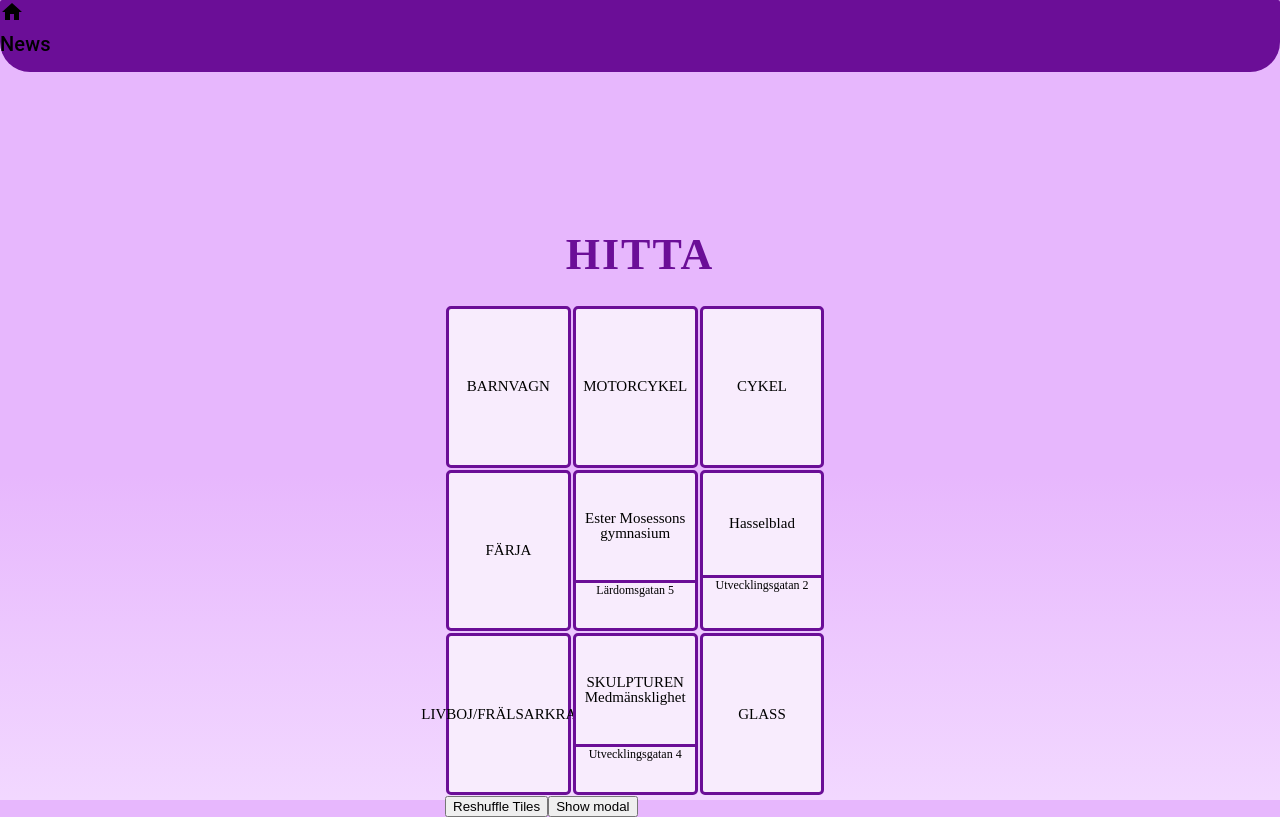
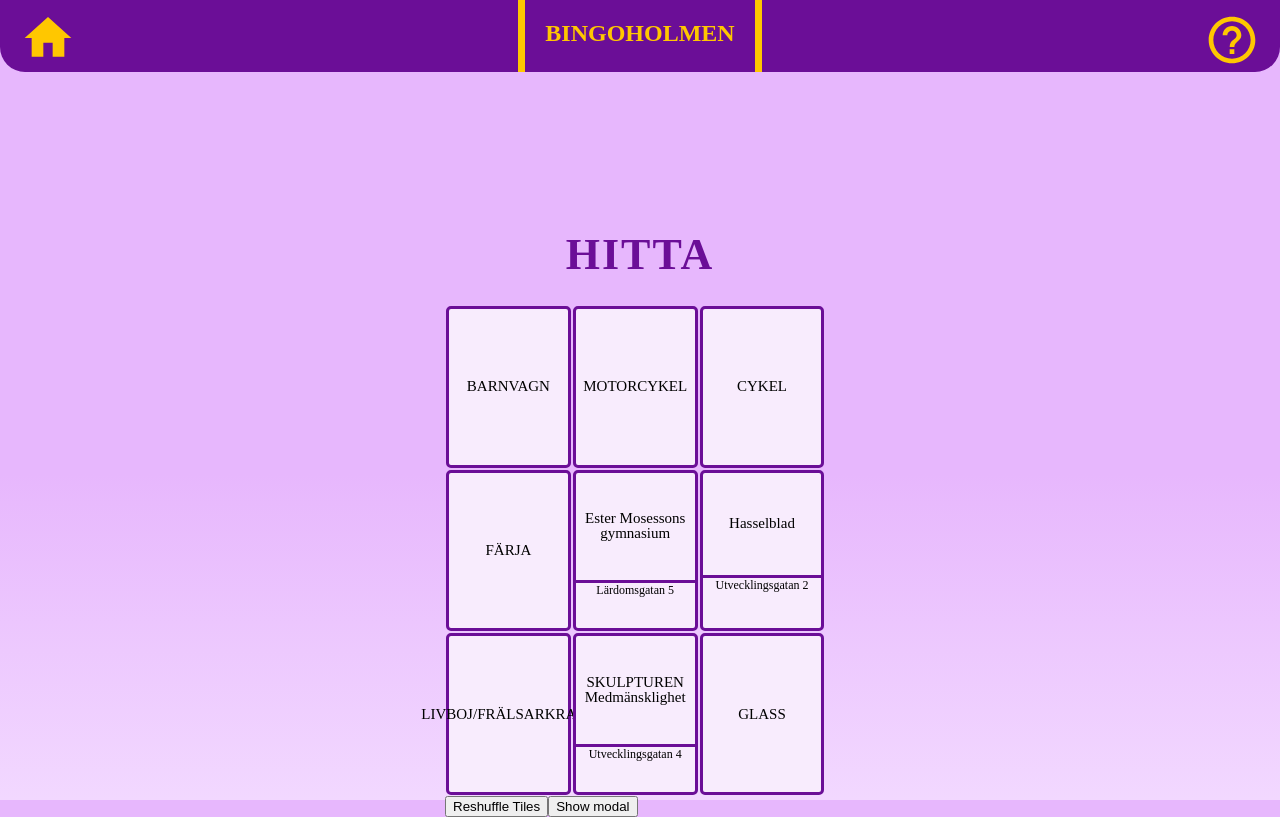
Before and after one commit to Henke-gh/bingoholmen, a React (Vite) app: page /bingo in a window 1280 px wide. Built offline with nearby package versions, Linux system fonts and the light colour scheme; a web font is replaced by a local one.

Commit message:
navbar things

```diff
--- a/src/App.css
+++ b/src/App.css
@@ -14,6 +14,7 @@
   --bongo-bread: "Krub", sans-serif;
   --bongo-bullet-dark: rgb(231, 183, 253);
   --bongo-bullet-light: rgb(236, 195, 255);
+  --bongo-button-selected: rgba(255, 199, 0, 0.3);
 }
 
 * {
@@ -56,13 +57,24 @@ body {
 }
 
 .navbar {
+  display: flex;
+  flex-direction: row;
+  justify-content: space-between;
   width: 100vw;
   height: 72px;
-  border-radius: 2px 2px 30px 30px;
+  border-radius: 0px 0px 25px 25px;
   background-color: var(--bongo-purple);
   position: absolute;
   top: 0;
   z-index: 50;
+}
+
+.navHeader {
+  color: var(--bongo-yellow);
+  padding-left: 20px;
+  padding-right: 20px;
+  border-left: 7px solid var(--bongo-yellow);
+  border-right: 7px solid var(--bongo-yellow);
 }
 
 /* BINGO */
--- a/src/App.jsx
+++ b/src/App.jsx
@@ -16,8 +16,11 @@ function App() {
 
   return (
     <>
-      <Navbar />
       <BrowserRouter>
+        <Navbar
+          toggleInfoModal={toggleInfoModal}
+          showInfoModal={showInfoModal}
+        />
         <Routes>
           <Route
             path="/"
--- a/src/components/BingoSquare.jsx
+++ b/src/components/BingoSquare.jsx
@@ -22,8 +22,7 @@ export default function BingoSquare({
   return (
     <div
       className={`bingoTile ${isClicked ? "clicked" : ""}`}
-      onClick={handleClick}
-    >
+      onClick={handleClick}>
       <p className="tileName">{name}</p>
       {IconComponent && createElement(IconComponent, iconProps)}
       {/* <img src={icon} alt={name} /> */}
--- a/src/components/Navbar.jsx
+++ b/src/components/Navbar.jsx
@@ -1,13 +1,40 @@
-import { AppBar, Box, Toolbar, Typography } from "@mui/material";
-import { Home } from "@mui/icons-material";
+import HomeIcon from "@mui/icons-material/Home";
+import { IconButton } from "@mui/material";
+import HelpOutlineIcon from "@mui/icons-material/HelpOutline";
+import { Link } from "react-router-dom";
 
-export default function Navbar() {
+export default function Navbar({ toggleInfoModal, showInfoModal }) {
   return (
     <div className="navbar">
-      <Home />
-      <Typography variant="h6" component="div" sx={{ flexGrow: 1 }}>
-        News
-      </Typography>
+      <Link to={"/"}>
+        <IconButton sx={{ padding: "0px" }}>
+          <HomeIcon
+            sx={{
+              fontSize: "3.5rem",
+              color: "var(--bongo-yellow)",
+              marginLeft: "20px",
+              marginRight: "10px",
+              marginTop: "10px",
+            }}
+          />
+        </IconButton>
+      </Link>
+      <div className="navHeader">
+        <h2>BINGOHOLMEN</h2>
+      </div>
+      <IconButton onClick={toggleInfoModal} sx={{ padding: "0px" }}>
+        <HelpOutlineIcon
+          sx={{
+            fontSize: "3.5rem",
+            color: showInfoModal
+              ? "var(--bongo-button-selected)"
+              : "var(--bongo-yellow)",
+            marginLeft: "10px",
+            marginRight: "20px",
+            marginTop: "8px",
+          }}
+        />
+      </IconButton>
     </div>
   );
 }
```
Also changed, not shown: public/home.svg (added), public/info.svg (added).
